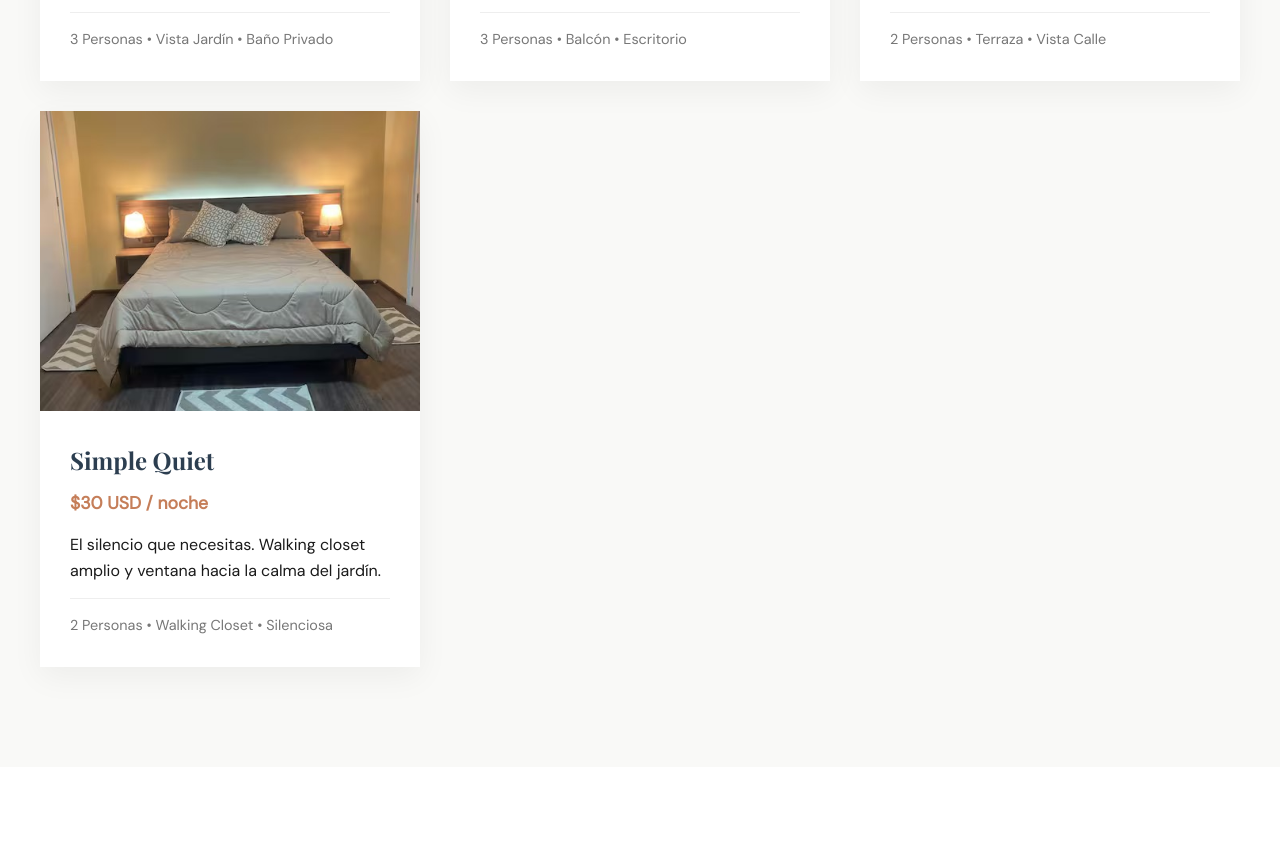
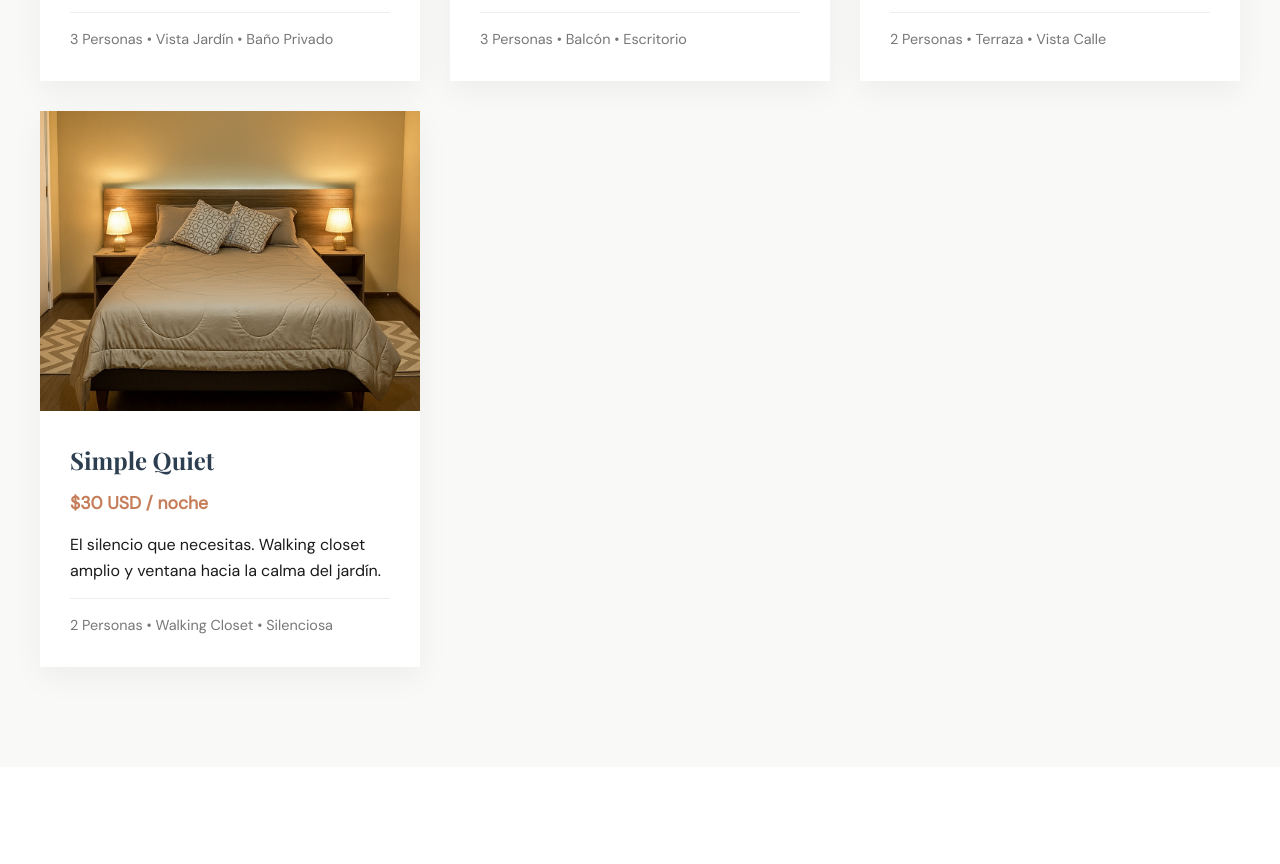
Before and after one commit to colibrigardenhaus-cyber/colibri-final, a plain HTML site: page index.html in a window 1280 px wide. Shown: the part 1602-2466 px from the top of the page. Drawn offline with nearby package versions, Linux system fonts and the light colour scheme.

Commit message:
Add files via upload

```diff
--- a/index.html
+++ b/index.html
@@ -347,7 +347,7 @@
             <!-- Habitación 4 -->
             <a href="simple2.html" class="room-card">
                 <div class="room-img-container">
-                    <img src="fotos/simple2/H4.jpeg" alt="Simple Garden">
+                    <img src="fotos/simple2/H4.1.jpeg" alt="Simple Garden">
                 </div>
                 <div class="room-info">
                     <h3>Simple Quiet</h3>
```
